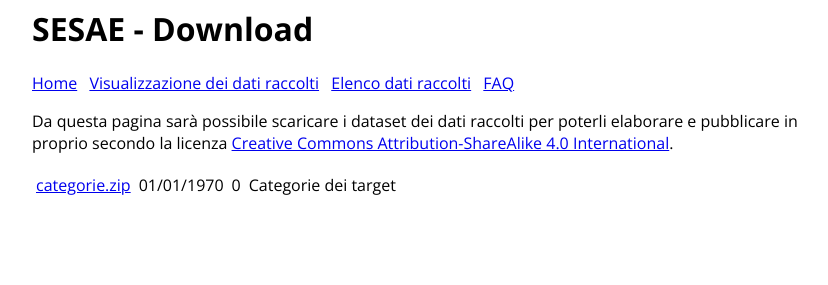
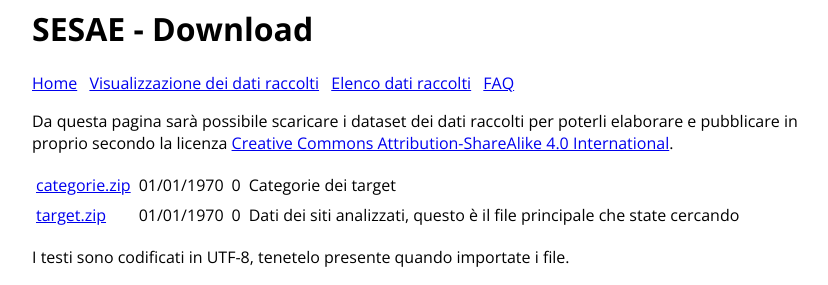
Before and after one commit to luigirosa/sesae, a PHP site: page /download.php in a window 1280 px wide. Shown: the part 14-299 px from the top of the page, without its empty margins (216-1044 px from the left). Run offline with PHP 8.4, Linux system fonts and the light colour scheme.

Commit message:
test target

```diff
--- a/public/download.php
+++ b/public/download.php
@@ -31,7 +31,20 @@
           <td><?php echo number_format(filesize("dati/categorie.zip"), 0, ',', '.') ?></td>
           <td>Categorie dei target</td>
         </tr>
+        <tr>
+          <td><a href="dati/target.zip">target.zip</a></td>
+          <td><?php echo date("d/m/Y", filemtime("dati/target.zip")) ?></td>
+          <td><?php echo number_format(filesize("dati/target.zip"), 0, ',', '.') ?></td>
+          <td>Dati dei siti analizzati, questo &egrave; il file principale che state cercando</td>
+        </tr>
       </table>
+      <p>I testi sono codificati in UTF-8, tenetelo presente quando importate i file.</p>
+      <p>Quando Microsoft Excel localizzato in italiano apre un file CSV presume che sia separato da punto e virgola anzich&eacute; da virgola,
+         ignorando completamnte il significato di <b>Comma</b>-Separated Values.
+         Per risolvere il problema, consultare <a href="https://support.microsoft.com/it-it/office/importare-o-esportare-file-di-testo-txt-o-csv-5250ac4c-663c-47ce-937b-339e391393ba">questa pagina del manuale di Excel</a>,
+         oppure il <a href="https://support.microsoft.com/it-it/office/importazione-guidata-testo-c5b02af6-fda1-4440-899f-f78bafe41857">dettaglio dell'importazione guidata testo</a>.<br/>
+         O, molto pi&ugrave; semplicemente, usate LibreOffice Calc.
+      </p>
       <p>&nbsp;</p>
       <p>&nbsp;</p>
       <p>&nbsp;</p>
```
Also changed, not shown: cron/runweekly.php (+10 -3 lines), 1 other file.
